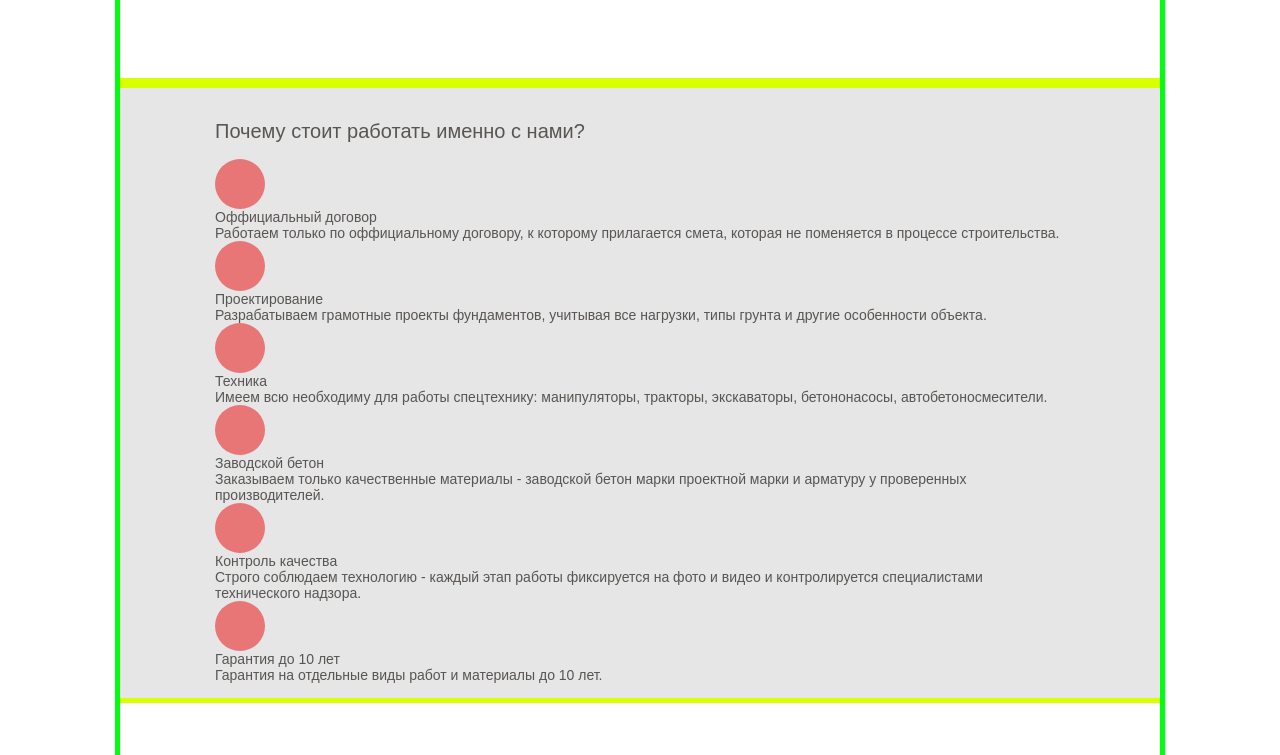
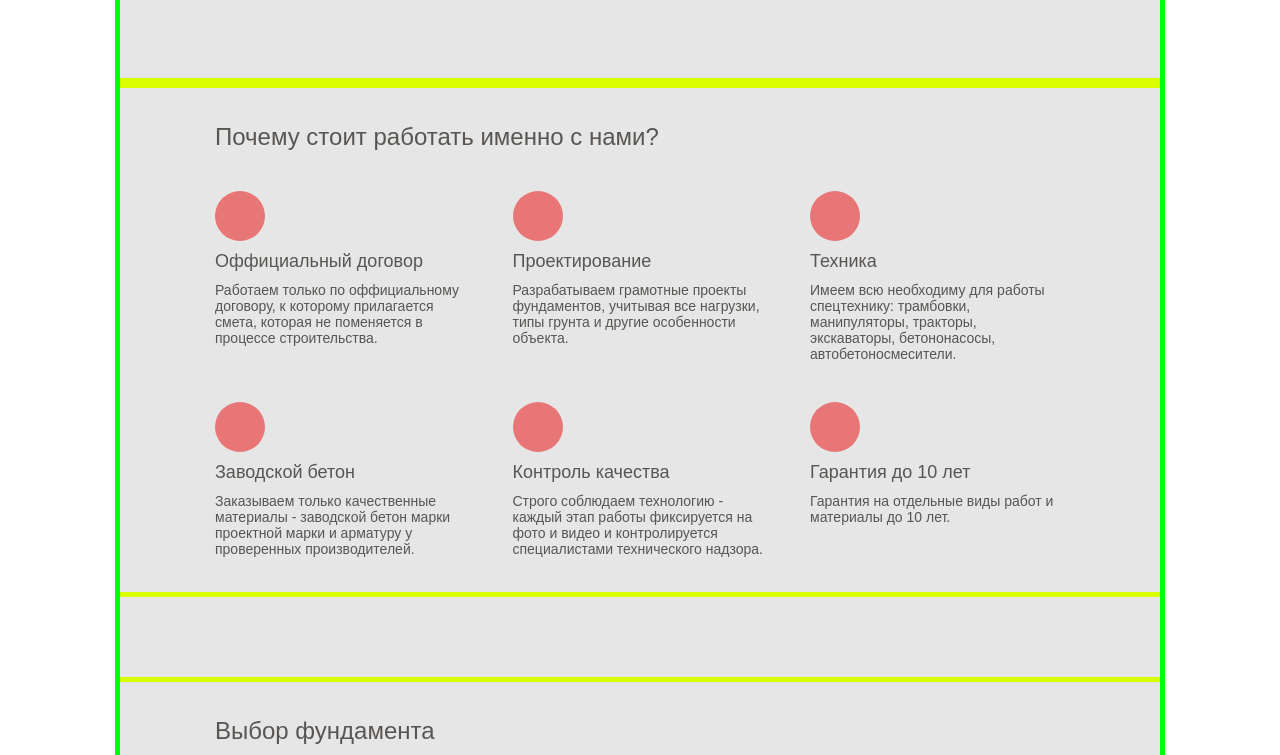
Before and after one commit to ivansukhoparov/018-02-osnova-doma, a plain HTML site: page src/index.html in a window 1280 px wide. Shown: the part 685-1440 px from the top of the page. Drawn offline with nearby package versions, Linux system fonts and the light colour scheme; files that its build step writes are made by us from their sources; a web font is replaced by a local one.

Commit message:
create: create layout for adventages

```diff
--- a/src/index.html
+++ b/src/index.html
@@ -105,7 +105,7 @@
                             Техника
                         </p>
                         <p class="advantages__text">
-                            Имеем всю необходиму для работы спецтехнику: манипуляторы, тракторы, экскаваторы,
+                            Имеем всю необходиму для работы спецтехнику: трамбовки, манипуляторы, тракторы, экскаваторы,
                             бетононасосы, автобетоносмесители.
                         </p>
                     </li>
--- a/src/scss/blocks/advantages.scss
+++ b/src/scss/blocks/advantages.scss
@@ -2,7 +2,19 @@
     margin-top: 0;
 }
 
+.advantages__list {
+    display: flex;
+    flex-direction: row;
+    flex-wrap: wrap;
+    justify-content: space-between;
+}
+
+
 .advantages__item {
+    width: 30%;
+    display: flex;
+    flex-direction: column;
+    margin: 20px 0;
 
     &::before {
         height: 50px;
@@ -11,7 +23,7 @@
         border-radius: 50%;
 
         background-position: center;
-        background-size: contain;
+        background-size: 70%;
         background-repeat: no-repeat;
         content: '';
         display: block;
@@ -53,3 +65,9 @@
         }
     }
 }
+
+.advantages__title {
+    font-size: 18px;
+    font-weight: 400;
+    margin: 10px 0;
+}
--- a/src/scss/blocks/content.scss
+++ b/src/scss/blocks/content.scss
@@ -3,6 +3,6 @@
 }
 
 .content__title {
-    font-size: 20px;
+    font-size: 24px;
     font-weight: 200;
 }
--- a/src/scss/blocks/main.scss
+++ b/src/scss/blocks/main.scss
@@ -1,4 +1,9 @@
+.main {
+    background-color: $main-background;
+
+}
+
 .main__content {
-    background-color: $main-background;
+
     margin: 80px 0;
 }
```
